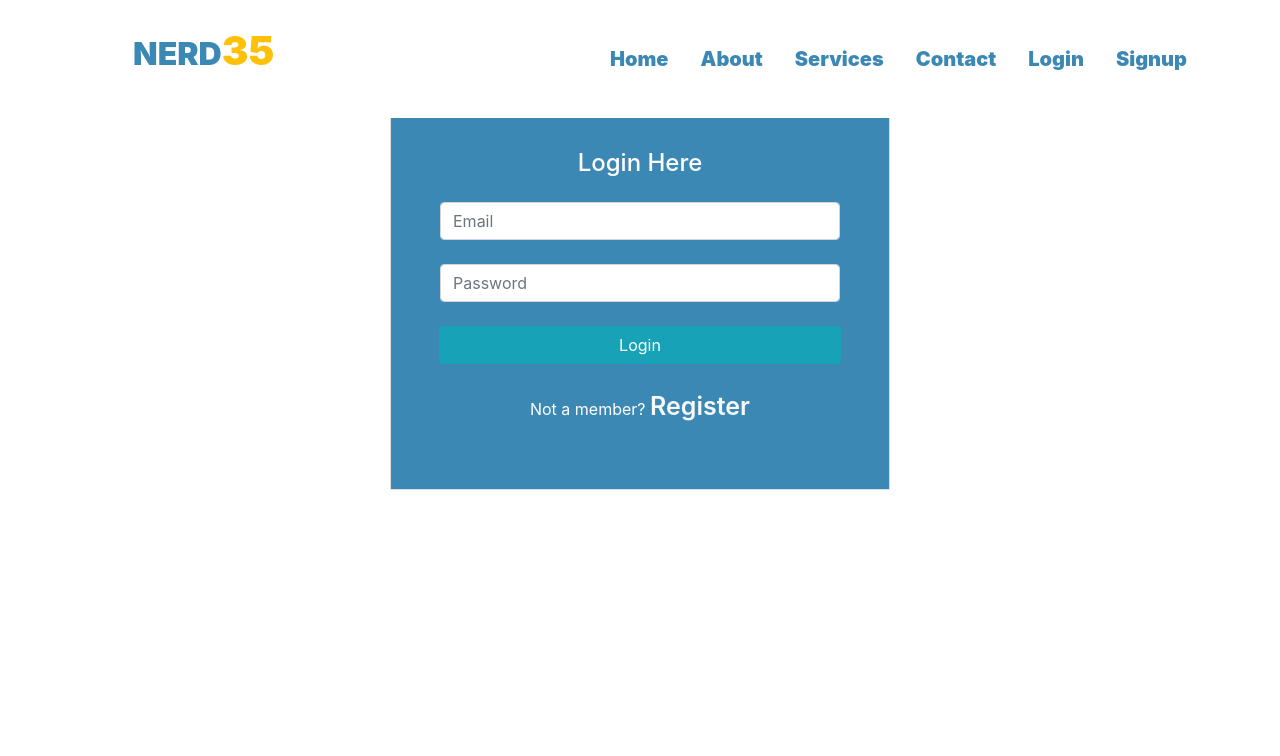
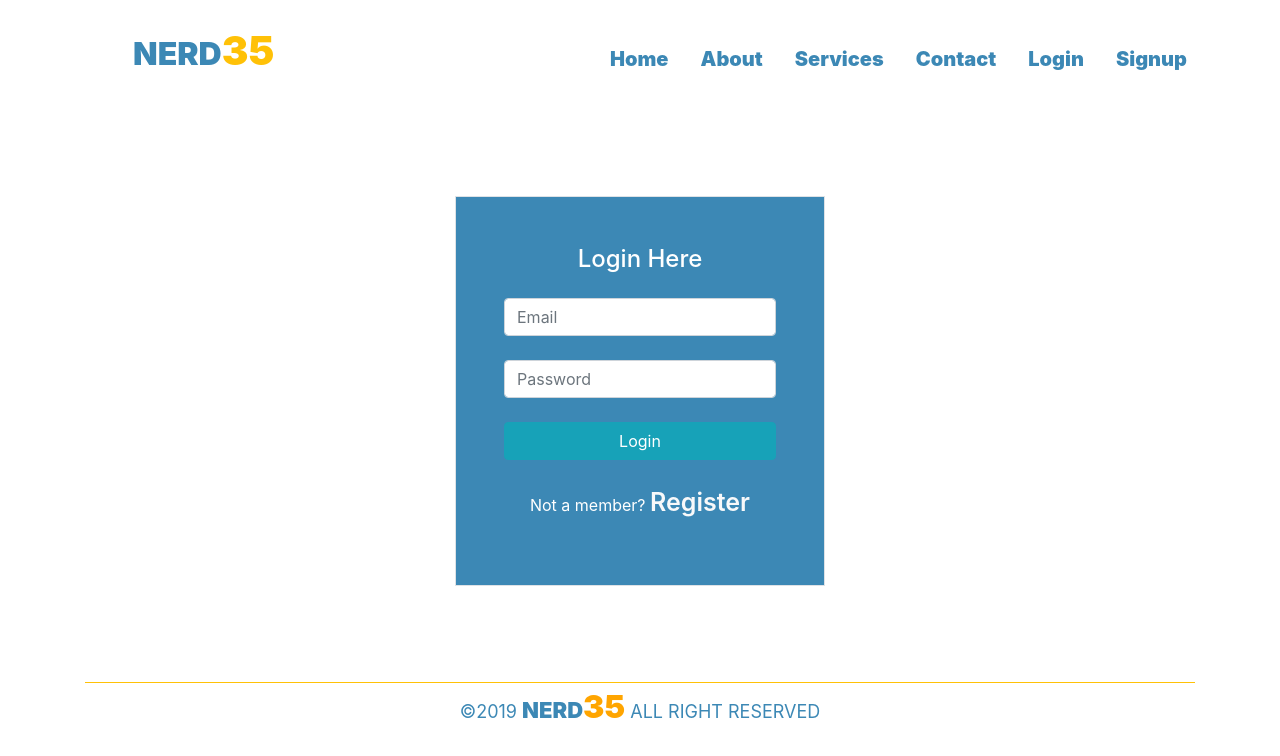
Before and after one commit to nerd35/nerd35coding, a React (Create React App) app: page /Login in a window 1280 px wide. Shown: the top 756 px of the page. Built offline with nearby package versions, Linux system fonts and the light colour scheme.

Commit message:
added copyright section to login and signup form

```diff
--- a/src/App.css
+++ b/src/App.css
@@ -3,11 +3,7 @@
   background-color:  #3c88b5;
 }
 .formfield{
-  width: 500px;
   margin-top: 100px;
-}
-.inputfield{
-  width: 400px;
 }
 .registerText{
   font-size: 25px !important;
--- a/src/components/Login.js
+++ b/src/components/Login.js
@@ -13,8 +13,11 @@ class Login extends Component {
   render() {
         let {isLoginPending, isLoginSuccess, loginError} = this.props;
     return (
-      <div className="App form-group" onSubmit={this.onSubmit}>
-        <form className="text-center border order-light p-5 formfield formsection mx-auto">
+      <div className="container">
+        <div className="row mt-5">
+          <div className="col-lg-12 col-sm-12 mx-auto mt-5 text-center mb-0">
+          <div className="App form-group mb-5" onSubmit={this.onSubmit}>
+        <form className=" col-lg-4 col-sm-12 mx-auto text-center border order-light p-5 formfield formsection mx-auto mb-5">
         <p className="h4 mb-4 text-white">Login Here</p>
         <Field
           name="email"
@@ -40,6 +43,10 @@ class Login extends Component {
 
         <p className="text-white mt-4">Not a member? <NavLink to="./Signup" className="text-light registerText">Register</NavLink></p>
         </form>
+      </div>
+          </div>
+        </div>
+        <p className="copyright text-center mt-5 border-top border-warning"> ©2019 <span className="copyrightnerd">NERD</span><strong className="copyright35">35</strong> ALL RIGHT RESERVED</p>
       </div>
         );
     }
--- a/src/components/Signup.js
+++ b/src/components/Signup.js
@@ -6,8 +6,12 @@ import '../App.css';
 class Signup extends Component {
   render() {
     return (
-      <div className="App form-group">
-        <form className="text-center border order-light p-5 formfield formsection mx-auto">
+
+      <div className="container mt-5">
+        <div className="row-mt-5 mb-5">
+          <div className="col-lg-12 col-sm-12 mx-auto mt-5 text-center mb-5">
+          <div className="App form-group mb-5" onSubmit={this.onSubmit}>
+        <form className=" col-lg-4 col-sm-12 mx-auto text-center border order-light p-5 formfield formsection mx-auto mb-5">
         <p className="h4 mb-4 text-white">Signup Here</p>
         <Field
           name="email"
@@ -35,6 +39,12 @@ class Signup extends Component {
         <p className="text-white mt-4">Not a member? <NavLink to="/Login" className="text-light registerText">Login</NavLink></p>
         </form>
       </div>
+          </div>
+        </div>
+
+        <p className="copyright text-center mt-5 border-top border-warning"> ©2019 <span className="copyrightnerd">NERD</span><strong className="copyright35">35</strong> ALL RIGHT RESERVED</p>
+
+      </div>
     )
   }
 }
```
